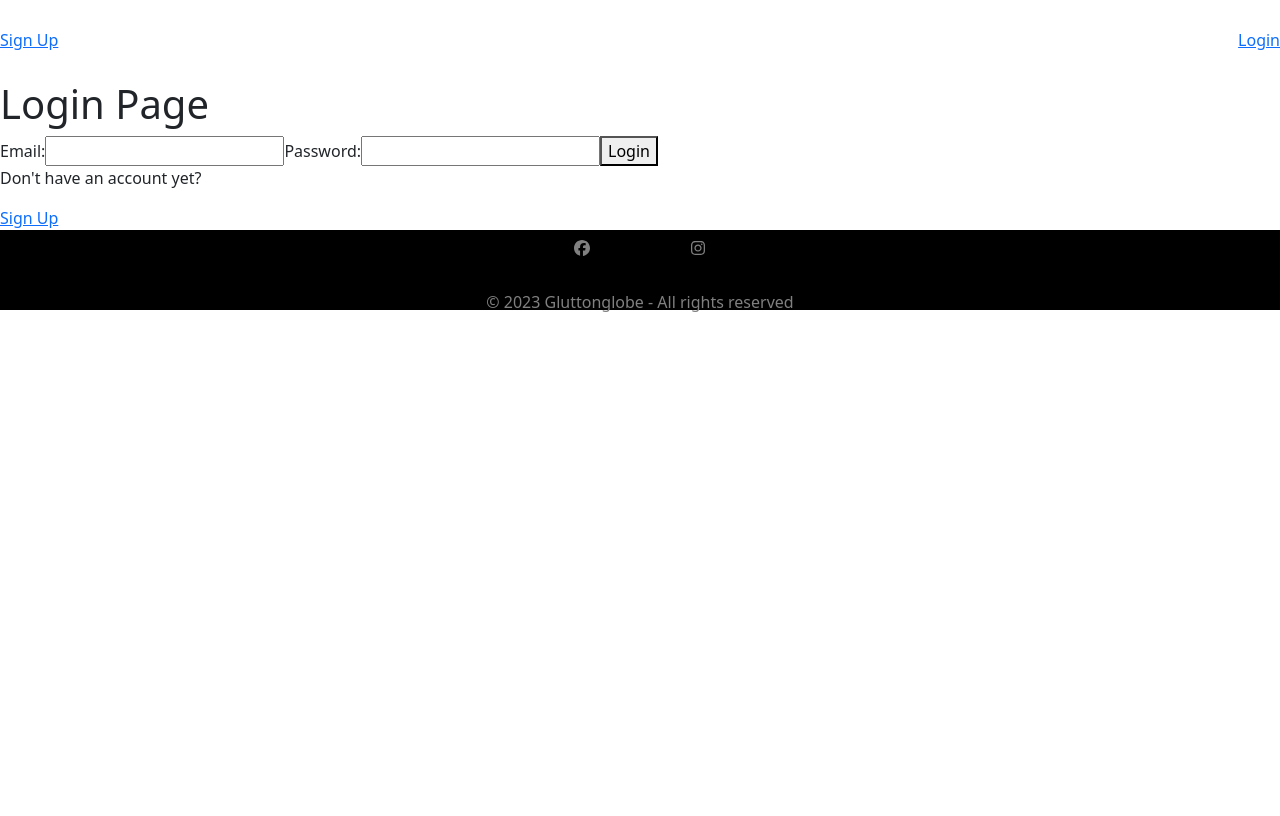
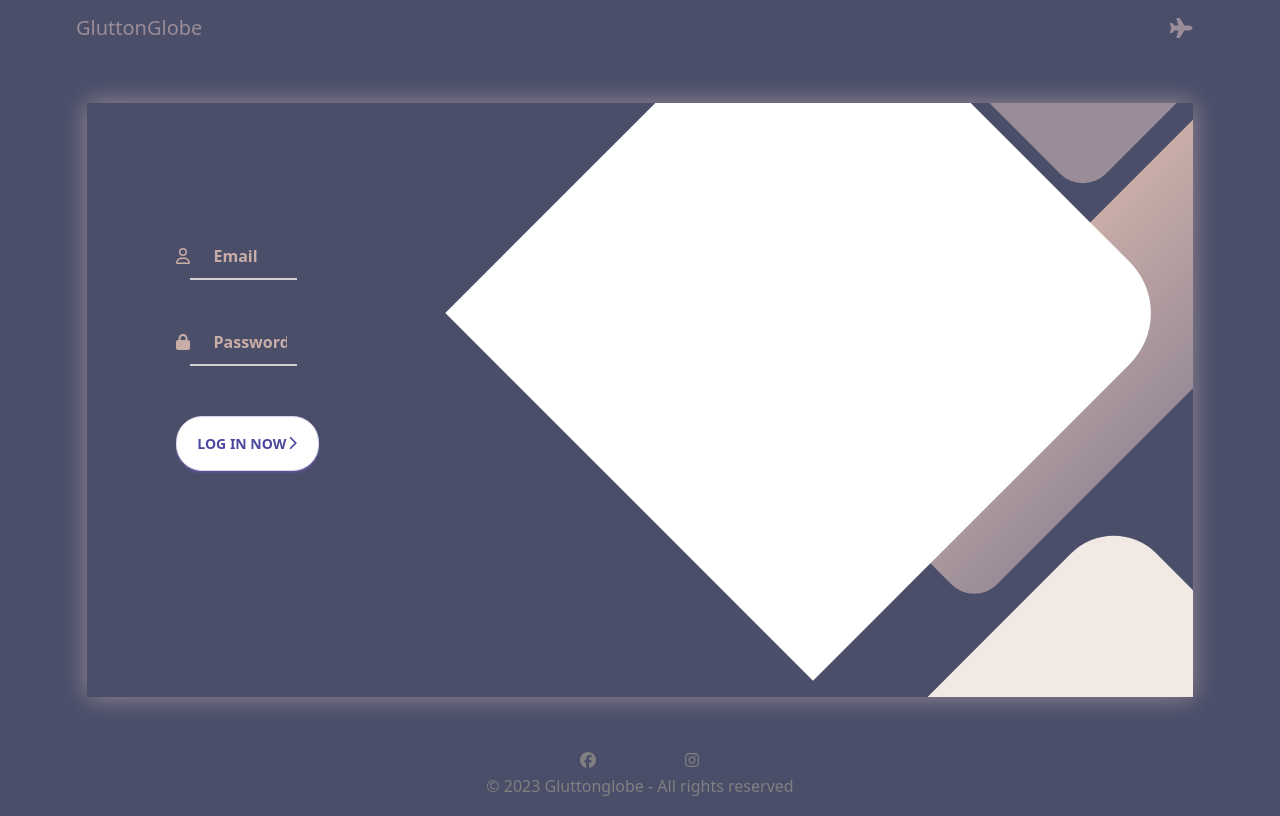
Before and after one commit to Panthari-Panthong/gluttonGlobe-client, a React (Vite) app: page /login in a window 1280 px wide. Built offline with nearby package versions, Linux system fonts and the light colour scheme.

Commit message:
Navbar and login styled

```diff
--- a/src/App.jsx
+++ b/src/App.jsx
@@ -1,6 +1,6 @@
 import { Route, Routes } from "react-router-dom";
 import HomePage from "./pages/HomePage";
-import Navbar from "./components/Navbar";
+import NavbarComponent from "./components/Navbar";
 import SignupPage from "./pages/auth/SignupPage";
 import LoginPage from "./pages/auth/LoginPage";
 import ProfilePage from "./pages/user/ProfilePage";
@@ -28,7 +28,7 @@ import Footer from "./components/Footer";
 function App() {
   return (
     <div className="App">
-      <Navbar />
+      <NavbarComponent />
       <Routes>
         <Route path="/" element={<HomePage />} />
         <Route
--- a/src/components/Navbar.jsx
+++ b/src/components/Navbar.jsx
@@ -1,9 +1,16 @@
-import { Link } from "react-router-dom";
-
 import { useContext } from "react";
 import { AuthContext } from "../context/AuthContext";
 
-const Navbar = () => {
+import Button from "react-bootstrap/Button";
+import Container from "react-bootstrap/Container";
+import Nav from "react-bootstrap/Nav";
+import Navbar from "react-bootstrap/Navbar";
+import Offcanvas from "react-bootstrap/Offcanvas";
+
+import { faPlane } from "@fortawesome/free-solid-svg-icons";
+import { FontAwesomeIcon } from "@fortawesome/react-fontawesome";
+
+const NavbarComponent = () => {
   // Subscribe to the AuthContext to gain access to
   // the values from AuthContext.Provider `value` prop
   const { isLoggedIn, logOutUser } = useContext(AuthContext);
@@ -11,25 +18,53 @@ const Navbar = () => {
   //  Update the rendering logic to display different content
   //  depending on whether the user is logged in or not
   return (
-    <div className="navbar">
+    <div className="navbarComponent">
+      {[false].map((expand) => (
+        <Navbar key={expand} bg="#4a4e69" expand={expand} className="mb-3">
+          <Container fluid>
+            <Navbar.Brand href="/" className="navbarBrand">
+              GluttonGlobe
+            </Navbar.Brand>
+            <Navbar.Toggle aria-controls={`offcanvasNavbar-expand-${expand}`}>
+              <FontAwesomeIcon icon={faPlane} />
+            </Navbar.Toggle>
+            <Navbar.Offcanvas
+              id={`offcanvasNavbar-expand-${expand}`}
+              aria-labelledby={`offcanvasNavbarLabel-expand-${expand}`}
+              placement="end"
+              className="navbarOffcanvas"
+            >
+              <Offcanvas.Header closeButton>
+                <Offcanvas.Title id={`offcanvasNavbarLabel-expand-${expand}`}>
+                  Close
+                </Offcanvas.Title>
+              </Offcanvas.Header>
+              <Offcanvas.Body>
+                <Nav className="justify-content-end flex-grow-1 pe-3">
                   {/* isLoggedIn is true : show the Profile and My Map Links and Logout. */}
                   {isLoggedIn && (
                     <>
-          <Link to="/profile">My profile</Link>
-          <Link to="/myMap">My Map</Link>
-          <button onClick={logOutUser}>Logout</button>
+                      <Nav.Link href="/profile">My profile</Nav.Link>
+                      <Nav.Link href="/myMap">My Map</Nav.Link>
+                      <Button onClick={logOutUser}>Logout</Button>
                     </>
                   )}
 
                   {/* isLoggedIn is false : show the Login and Sign Up Links */}
                   {!isLoggedIn && (
                     <>
-          <Link to="/signup">Sign Up</Link>
-          <Link to="/login">Login</Link>
+                      <Nav.Link href="/signup">Sign Up</Nav.Link>
+                      <Nav.Link href="/login">Login</Nav.Link>
                     </>
                   )}
+                </Nav>
+              </Offcanvas.Body>
+            </Navbar.Offcanvas>
+          </Container>
+        </Navbar>
+      ))}
     </div>
   );
 };
 
-export default Navbar;
+export default NavbarComponent;
--- a/src/index.css
+++ b/src/index.css
@@ -1,5 +1,12 @@
 body {
   height: 100vh;
+  background-color: #4a4e69;
+  color: #f2e9e4;
+  margin: 0;
+  padding: 0;
+  display: flex;
+  flex-direction: column;
+  align-items: center;
 }
 
 #root {
@@ -10,9 +17,185 @@ body {
   height: 100%;
 }
 
+a {
+  color: #f2e9e4;
+  text-decoration: none;
+}
+
 /* Navbar */
-.navbar {
+.navbarComponent {
   height: 10vh;
+  width: 100%;
+}
+
+.navbarBrand {
+  color: #9a8c98;
+}
+
+.container-fluid button {
+  color: #9a8c98;
+  border: none;
+}
+
+.navbarOffcanvas {
+  background-color: #9a8c98;
+}
+
+/* Sign Up Page */
+/* .signupPage {
+} */
+
+/* Login Page */
+.loginPage {
+  display: flex;
+  flex-direction: column;
+  align-items: center;
+  justify-content: center;
+  height: 80vh;
+  width: 90vw;
+  padding: 2%;
+}
+
+.screen {
+  background: #4a4e69;
+  position: relative;
+  height: 100%;
+  width: 100%;
+  box-shadow: 0px 0px 24px #9a8c98;
+}
+
+.screen__content {
+  z-index: 1;
+  position: relative;
+  height: 100%;
+}
+
+.screen__background {
+  position: absolute;
+  top: 0;
+  left: 0;
+  right: 0;
+  bottom: 0;
+  z-index: 0;
+  -webkit-clip-path: inset(0 0 0 0);
+  clip-path: inset(0 0 0 0);
+  overflow: hidden;
+}
+
+.screen__background__shape {
+  transform: rotate(45deg);
+  position: absolute;
+}
+
+.screen__background__shape1 {
+  height: 520px;
+  width: 520px;
+  background: #fff;
+  top: -50px;
+  right: 120px;
+  border-radius: 0 72px 0 0;
+}
+
+.screen__background__shape2 {
+  height: 220px;
+  width: 220px;
+  background: #9a8c98;
+  top: -172px;
+  right: 0;
+  border-radius: 32px;
+}
+
+.screen__background__shape3 {
+  height: 540px;
+  width: 190px;
+  background: linear-gradient(270deg, #9a8c98, #c9ada7);
+  top: -24px;
+  right: 0;
+  border-radius: 32px;
+}
+
+.screen__background__shape4 {
+  height: 400px;
+  width: 200px;
+  background: #f2e9e4;
+  top: 420px;
+  right: 50px;
+  border-radius: 60px;
+}
+
+.login {
+  width: 320px;
+  padding: 8%;
+  padding-top: 10%;
+  color: #c9ada7;
+}
+
+.login__field {
+  padding: 20px 0px;
+  position: relative;
+}
+
+.login__icon {
+  position: absolute;
+  top: 30px;
+}
+
+.login__input {
+  border: none;
+  border-bottom: 2px solid #d1d1d4;
+  background: none;
+  padding: 10px;
+  padding-left: 24px;
+  font-weight: 700;
+  width: 75%;
+  transition: 0.2s;
+}
+
+.login__field ::placeholder {
+  color: #c9ada7;
+}
+
+.login__input:active,
+.login__input:focus,
+.login__input:hover {
+  outline: none;
+  border-bottom-color: #22223b;
+}
+
+.login__submit {
+  background: #fff;
+  font-size: 14px;
+  margin-top: 30px;
+  padding: 16px 20px;
+  border-radius: 26px;
+  border: 1px solid #d4d3e8;
+  text-transform: uppercase;
+  font-weight: 700;
+  display: flex;
+  align-items: center;
+  justify-content: space-around;
+  width: 100%;
+  color: #4c489d;
+  box-shadow: 0px 2px 2px #5c5696;
+  cursor: pointer;
+  transition: 0.2s;
+}
+
+.login__submit:active,
+.login__submit:focus,
+.login__submit:hover {
+  border-color: #6a679e;
+  outline: none;
+}
+
+.loginAdditionalText {
+  color: #c9ada7;
+  padding: 0 8%;
+}
+
+.loginAdditionalText a {
+  margin: 0;
+  color: #c9ada7;
 }
 
 /* Home Page */
@@ -44,13 +227,13 @@ body {
 
 /* Footer */
 .footer {
-  height: 10vh;
-  background: #000;
+  height: 9vh;
   text-align: center;
   display: flex;
   flex-direction: column;
   justify-content: center;
   align-items: center;
+  padding-top: 2%;
 }
 
 .Link {
--- a/src/pages/auth/LoginPage.jsx
+++ b/src/pages/auth/LoginPage.jsx
@@ -1,7 +1,10 @@
 import axios from "axios";
 import { useContext, useState } from "react";
-import { Link, useNavigate } from "react-router-dom";
+import { useNavigate } from "react-router-dom";
 import { AuthContext } from "../../context/AuthContext";
+import { FontAwesomeIcon } from "@fortawesome/react-fontawesome";
+import { faUser } from "@fortawesome/free-regular-svg-icons";
+import { faLock, faChevronRight } from "@fortawesome/free-solid-svg-icons";
 
 const LoginPage = () => {
   const [email, setEmail] = useState("");
@@ -46,34 +49,53 @@ const LoginPage = () => {
   };
 
   return (
-    <div>
-      <h1>Login Page</h1>
-
-      <form onSubmit={handleLoginSubmit}>
-        <label>Email:</label>
+    <div className="loginPage">
+      <div className="screen">
+        <div className="screen__content">
+          <form onSubmit={handleLoginSubmit} className="login">
+            <div className="login__field">
+              <FontAwesomeIcon icon={faUser} className="login_icon" />
               <input
                 type="email"
                 name="email"
                 value={email}
                 onChange={(e) => setEmail(e.target.value)}
                 required
+                className="login__input"
+                placeholder="Email"
               />
+            </div>
 
-        <label>Password:</label>
+            <div className="login__field">
+              <FontAwesomeIcon icon={faLock} className="login_icon" />
               <input
                 type="password"
                 name="password"
                 value={password}
                 onChange={(e) => setPassword(e.target.value)}
                 required
+                className="login__input"
+                placeholder="Password"
               />
+            </div>
 
-        <button type="submit">Login</button>
+            <button type="submit" className="button login__submit">
+              <span className="button__text">Log in now</span>
+              <FontAwesomeIcon icon={faChevronRight} className="button_icon" />
+            </button>
           </form>
+
+          <div className="loginAdditionalText">
             {errorMessage && <p className="error-message">{errorMessage}</p>}
-
-      <p>{"Don't have an account yet?"}</p>
-      <Link to={"/signup"}> Sign Up</Link>
+          </div>
+        </div>
+        <div className="screen__background">
+          <span className="screen__background__shape screen__background__shape4"></span>
+          <span className="screen__background__shape screen__background__shape3"></span>
+          <span className="screen__background__shape screen__background__shape2"></span>
+          <span className="screen__background__shape screen__background__shape1"></span>
+        </div>
+      </div>
     </div>
   );
 };
--- a/src/pages/auth/SignupPage.jsx
+++ b/src/pages/auth/SignupPage.jsx
@@ -37,7 +37,7 @@ const SignupPage = () => {
   };
 
   return (
-    <div>
+    <div className="signupPage">
       <h1>Sign Up</h1>
 
       <form onSubmit={handleSignupSubmit}>
```
Lines whose indentation alone changed are shown as unchanged.
